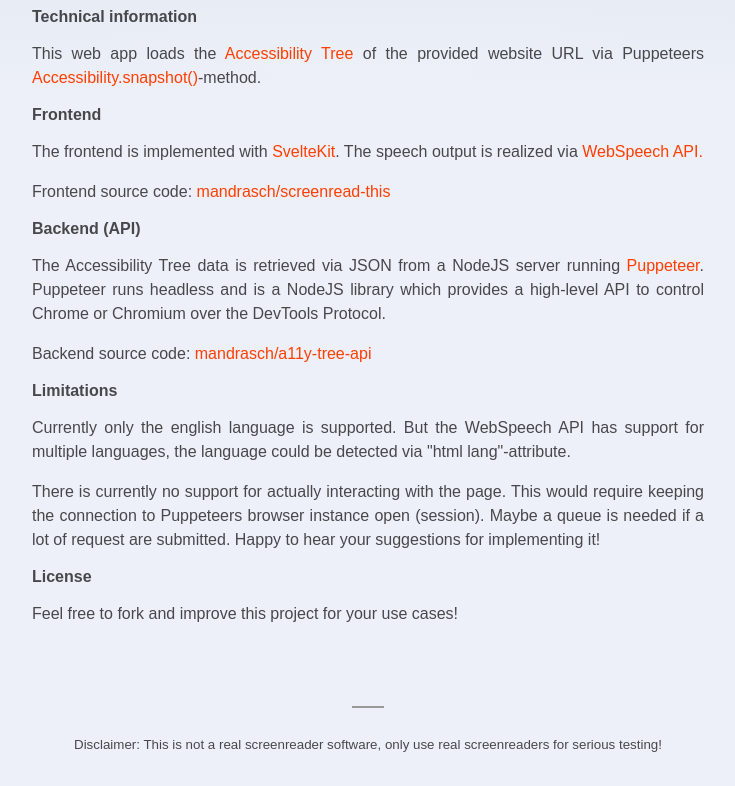
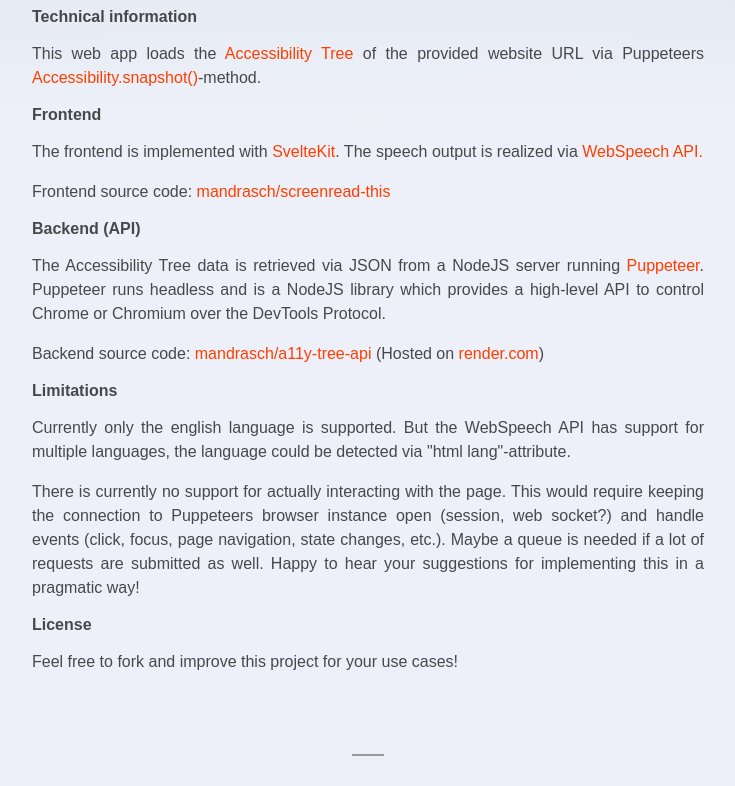
Before and after one commit to mandrasch/screenreadthis, a SvelteKit app: page /about in a window 1280 px wide. Shown: the part 455-1241 px from the top of the page, without its empty margins (272-1007 px from the left). Built offline with nearby package versions, Linux system fonts and the light colour scheme.

Commit message:
update about

```diff
--- a/src/routes/about/+page.svelte
+++ b/src/routes/about/+page.svelte
@@ -12,7 +12,12 @@
 	</p>
 	<p>
 		The goal of this project is to provide an additional way of (quickly) testing the screenreader
-		output of given websites. We have tools like <a href="https://www.webpagetest.org/">WebPageTest</a> for performance testing, <a href="https://webbkoll.dataskydd.net/">Dataskydds webbkoll</a> for privacy testing, <a href="https://digitalbeacon.co/">Beacon</a> for sustainability testing - but there is no simple tool for screenreader output testing? We should change that together!
+		output of given websites. We have tools like <a href="https://www.webpagetest.org/"
+			>WebPageTest</a
+		>
+		for performance testing, <a href="https://webbkoll.dataskydd.net/">Dataskydds webbkoll</a> for
+		privacy testing, <a href="https://digitalbeacon.co/">Beacon</a> for sustainability testing - but
+		there is no simple tool for screenreader output testing? We should change that together!
 	</p>
 	<p>
 		Disclaimer: Serious and professional accessibility testing should be always done with real
@@ -51,6 +56,7 @@
 		Backend source code: <a href="https://github.com/mandrasch/screenreadthis-api-server"
 			>mandrasch/a11y-tree-api</a
 		>
+		(Hosted on <a href="https://render.com">render.com</a>)
 	</p>
 
 	<h2>Limitations</h2>
@@ -59,9 +65,11 @@
 		languages, the language could be detected via "html lang"-attribute.
 	</p>
 	<p>
-		There is currently no support for actually interacting with the page. This would require keeping the
-		connection to Puppeteers browser instance open (session). Maybe a queue is needed if a lot of request are submitted. Happy to hear your suggestions for
-		implementing it!
+		There is currently no support for actually interacting with the page. This would require keeping
+		the connection to Puppeteers browser instance open (session, web socket?) and handle events
+		(click, focus, page navigation, state changes, etc.). Maybe a queue is needed if a lot of
+		requests are submitted as well. Happy to hear your suggestions for implementing this in a
+		pragmatic way!
 	</p>
 	<h2>License</h2>
 	<p>Feel free to fork and improve this project for your use cases!</p>
```
